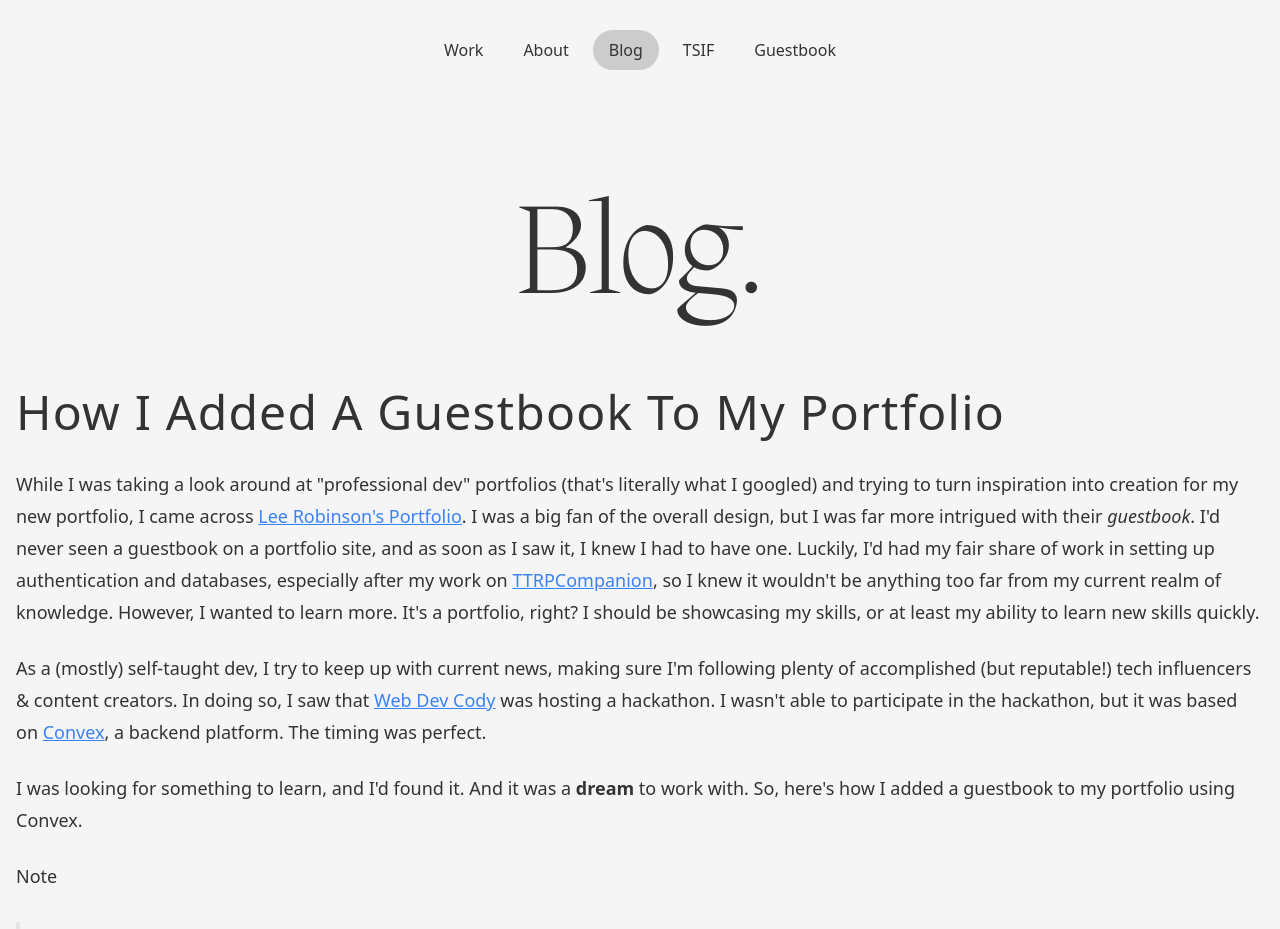
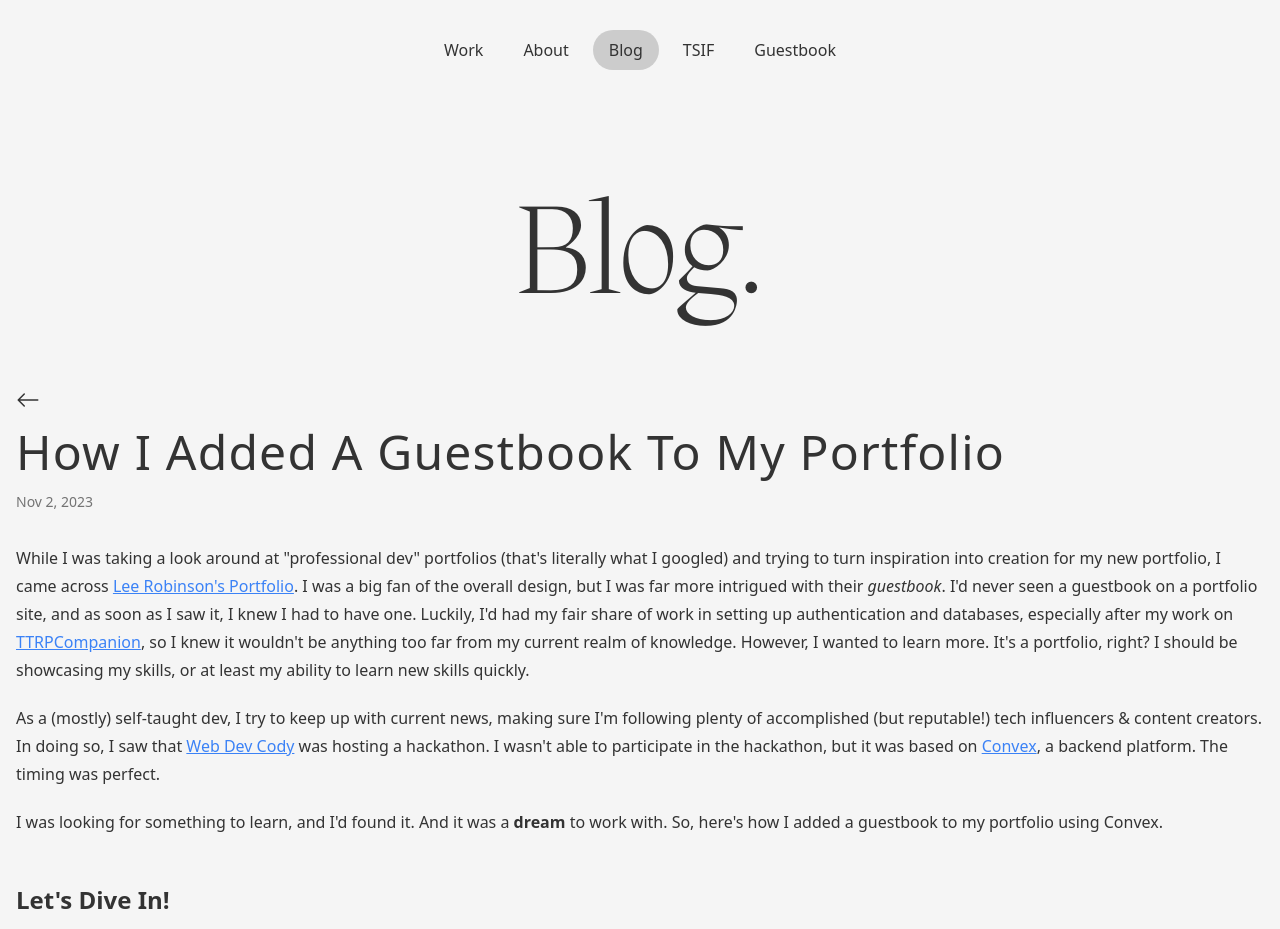
Before and after one commit to knlrvr/kanelariviere-new, a Next.js app: page /blog/posts/how-i-added-a-guestbook-to-my-portfolio in a window 1280 px wide. Shown: the top 929 px of the page. Built offline with nearby package versions, Linux system fonts and the light colour scheme; no server answers.

Commit message:
style: btn on slug

```diff
--- a/posts/how-i-added-a-guestbook-to-my-portfolio.md
+++ b/posts/how-i-added-a-guestbook-to-my-portfolio.md
@@ -9,9 +9,6 @@ While I was taking a look around at "professional dev" portfolios (that's litera
 As a (mostly) self-taught dev, I try to keep up with current news, making sure I'm following plenty of accomplished (but reputable!) tech influencers & content creators. In doing so, I saw that [Web Dev Cody](https://www.youtube.com/@WebDevCody/featured) was hosting a hackathon. I wasn't able to participate in the hackathon, but it was based on [Convex](https://www.convex.dev/), a backend platform. The timing was perfect.
 
 I was looking for something to learn, and I'd found it. And it was a **dream** to work with. So, here's how I added a guestbook to my portfolio using Convex.
-
-##### Note
-> Most of this is the code I used to accomplish this with some brief descriptions. For more information, visit the [Convex Quickstart Guide](https://docs.convex.dev/quickstarts) or [Setting Up Convex & Clerk](https://docs.convex.dev/auth/clerk). Just about everything that I used to accomplish this can be found within the Convex documentation.
 
 ##
 
--- a/src/app/blog/posts/[slug]/page.tsx
+++ b/src/app/blog/posts/[slug]/page.tsx
@@ -1,6 +1,9 @@
 import { Reveal } from "@/components/utils/reveal"
+import Link from 'next/link'
 
 import getPostMetadata from "@/components/utils/PostMetadata";
+
+import { BsArrowLeft } from "react-icons/bs";
 
 import fs from 'fs'
 import matter from "gray-matter";
@@ -42,13 +45,21 @@ const PostPage = (props: PostPageProps) => {
 
             <div className="my-8">
                 <Reveal>
-                    <span className="font-light tracking-wide text-3xl md:text-4xl xl:text-5xl">
-                        {post.data.title}
-                    </span>
+                    <div className="flex flex-col space-y-4">
+                        <Link href="/blog" className="text-2xl w-fit">
+                            <BsArrowLeft />
+                        </Link>
+                        <span className="font-light tracking-wide text-3xl md:text-4xl xl:text-5xl">
+                            {post.data.title}
+                        </span>
+                        <span className="text-neutral-500 text-sm">
+                            {post.data.date}
+                        </span>
+                    </div>
                 </Reveal>
             </div>
 
-            <article className="text prose prose-md md:prose-lg prose-neutral prose-a:text-blue-500 prose-blockquote:text-code max-w-full prose-strong:text-code prose-headings:text-heading prose-code:text-code">
+            <article className="text prose prose-md prose-neutral prose-a:text-blue-500 prose-blockquote:text-code max-w-full prose-strong:text-code prose-headings:text-heading prose-code:text-code">
                 <Reveal>
                     <ReactMarkdown className=""
                     >
```
